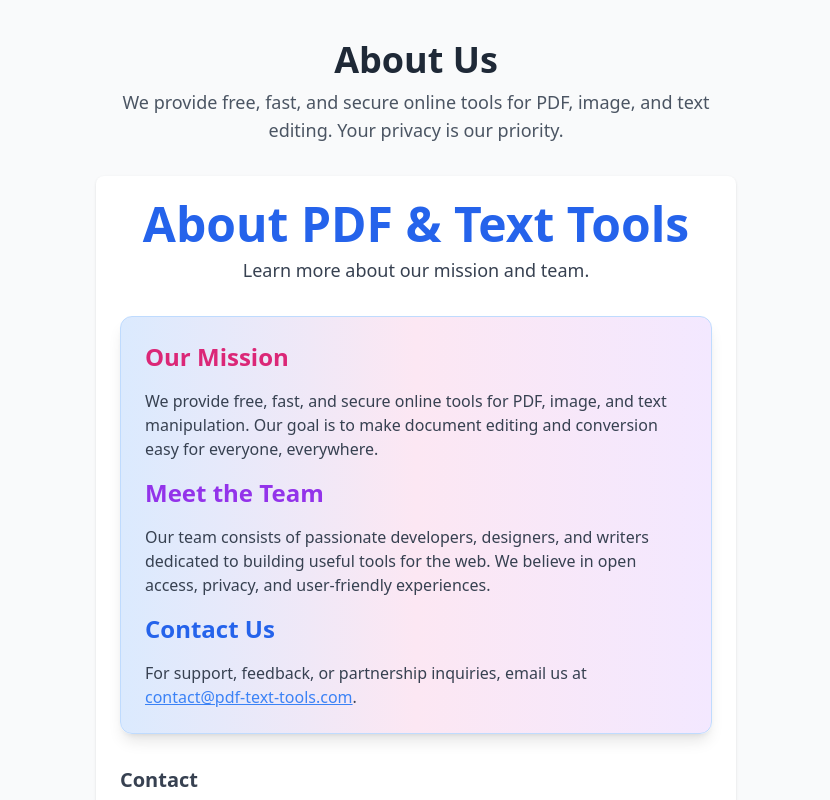
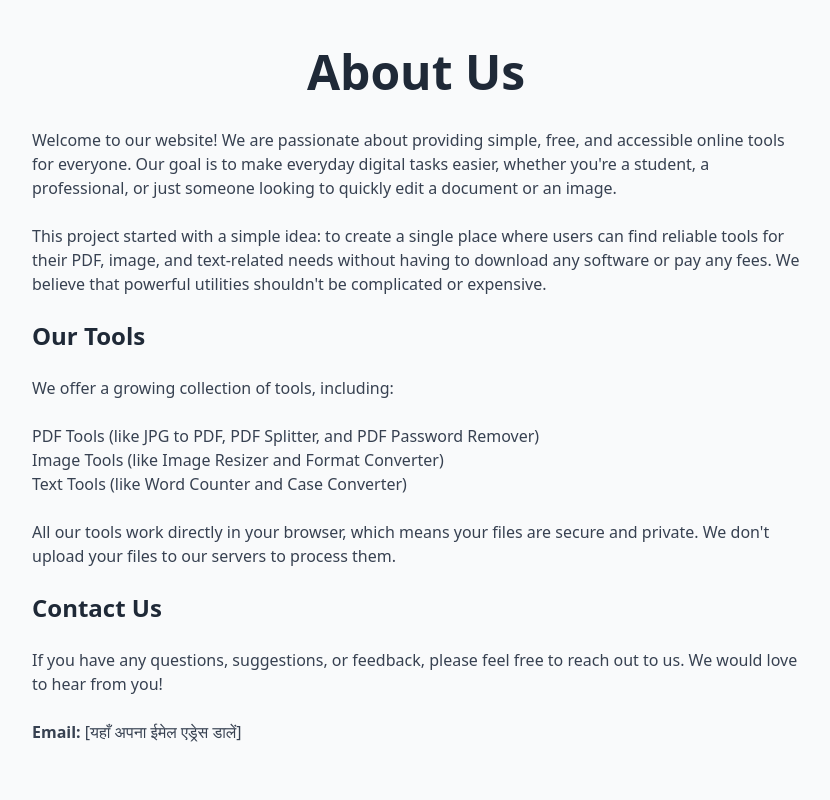
Before and after one commit to studybuild576-commits/my-tool-website, a Next.js app: page /about in a window 1280 px wide. Shown: the top 800 px of the page, without its empty margins (224-1054 px from the left). Built offline with nearby package versions, Linux system fonts and the light colour scheme.

Commit message:
Update page.tsx

```diff
--- a/app/about/page.tsx
+++ b/app/about/page.tsx
@@ -1,40 +1,45 @@
-import Head from 'next/head';
+import type { Metadata } from 'next';
+
+export const metadata: Metadata = {
+  title: "About Us",
+  description: "Learn more about our mission to provide free and easy-to-use online tools for everyone.",
+};
 
 export default function AboutPage() {
   return (
-    <>
-      <Head>
-        <title>About Us | PDF & Text Tools</title>
-        <meta name="description" content="Learn more about our free online PDF, image, and text tools. Fast, secure, and privacy-focused solutions for everyone." />
-        <meta name="keywords" content="about pdf tools, about text tools, free online tools, privacy, secure tools" />
-      </Head>
-      <main className="font-sans px-4 py-10 max-w-2xl mx-auto">
-        <header className="mb-8 text-center">
-          <h1 className="text-3xl md:text-4xl font-extrabold text-gray-800 mb-2">About Us</h1>
-          <p className="text-gray-600 text-lg">We provide free, fast, and secure online tools for PDF, image, and text editing. Your privacy is our priority.</p>
-        </header>
-        <section className="bg-white rounded-lg shadow p-6 mb-8">
-          <header className="mb-8 text-center">
-            <h1 className="text-4xl md:text-5xl font-extrabold text-blue-600 mb-2">About PDF & Text Tools</h1>
-            <p className="text-lg text-gray-700 font-medium">Learn more about our mission and team.</p>
-          </header>
-
-          <section className="bg-gradient-to-r from-blue-100 via-pink-100 to-purple-100 rounded-xl shadow-lg p-6 mb-8 border border-blue-200">
-            <h2 className="text-2xl font-bold text-pink-600 mb-4">Our Mission</h2>
-            <p className="text-gray-700 mb-4">We provide free, fast, and secure online tools for PDF, image, and text manipulation. Our goal is to make document editing and conversion easy for everyone, everywhere.</p>
-            <h2 className="text-2xl font-bold text-purple-600 mb-4">Meet the Team</h2>
-            <p className="text-gray-700 mb-4">Our team consists of passionate developers, designers, and writers dedicated to building useful tools for the web. We believe in open access, privacy, and user-friendly experiences.</p>
-            <h2 className="text-2xl font-bold text-blue-600 mb-4">Contact Us</h2>
-            <p className="text-gray-700">For support, feedback, or partnership inquiries, email us at <a href="mailto:contact@pdf-text-tools.com" className="text-blue-500 underline">contact@pdf-text-tools.com</a>.</p>
-          </section>
-
-          <h2 className="text-xl font-bold text-gray-700 mb-4">Contact</h2>
-            &copy; {new Date().getFullYear()} PDF & Text Tools. All rights reserved.
-        </section>
-        <footer className="text-center text-gray-400 text-sm mt-10">
-          &copy; {new Date().getFullYear()} pdf-text-tools. All rights reserved.
-        </footer>
-      </main>
-    </>
+    <main className="container mx-auto px-4 py-12">
+      <div className="max-w-3xl mx-auto">
+        <h1 className="text-4xl md:text-5xl font-extrabold text-gray-800 text-center mb-8">
+          About Us
+        </h1>
+        <div className="prose lg:prose-xl text-gray-700 space-y-6">
+          <p>
+            Welcome to our website! We are passionate about providing simple, free, and accessible online tools for everyone. Our goal is to make everyday digital tasks easier, whether you're a student, a professional, or just someone looking to quickly edit a document or an image.
+          </p>
+          <p>
+            This project started with a simple idea: to create a single place where users can find reliable tools for their PDF, image, and text-related needs without having to download any software or pay any fees. We believe that powerful utilities shouldn't be complicated or expensive.
+          </p>
+          <h2 className="text-2xl font-bold text-gray-800">Our Tools</h2>
+          <p>
+            We offer a growing collection of tools, including:
+          </p>
+          <ul>
+            <li>PDF Tools (like JPG to PDF, PDF Splitter, and PDF Password Remover)</li>
+            <li>Image Tools (like Image Resizer and Format Converter)</li>
+            <li>Text Tools (like Word Counter and Case Converter)</li>
+          </ul>
+          <p>
+            All our tools work directly in your browser, which means your files are secure and private. We don't upload your files to our servers to process them.
+          </p>
+          <h2 className="text-2xl font-bold text-gray-800">Contact Us</h2>
+          <p>
+            If you have any questions, suggestions, or feedback, please feel free to reach out to us. We would love to hear from you!
+          </p>
+          <p>
+            <strong>Email:</strong> [यहाँ अपना ईमेल एड्रेस डालें]
+          </p>
+        </div>
+      </div>
+    </main>
   );
 }
```
